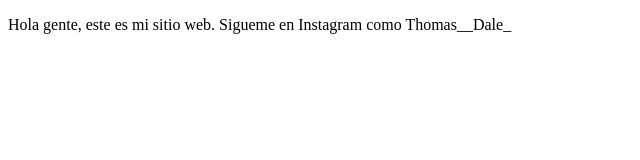
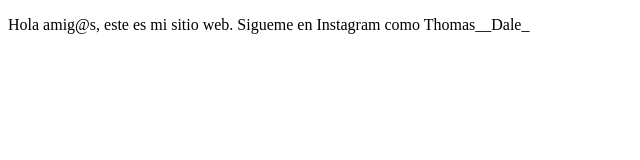
Before and after one commit to ThomasDale1/PreworkWindows, a plain HTML site: page index.html in a window 1280 px wide. Shown: the whole page, without its empty margins (0-640 px from the left). Drawn offline with Linux system fonts and the light colour scheme.

Commit message:
cambios a mi breve presentación

```diff
--- a/index.html
+++ b/index.html
@@ -8,7 +8,7 @@
 </head>
 <body>
     <p>
-        Hola gente, este es mi sitio web. Sigueme en Instagram como Thomas__Dale_
+        Hola amig@s, este es mi sitio web. Sigueme en Instagram como Thomas__Dale_
     </p>
 </body>
 </html>
```
